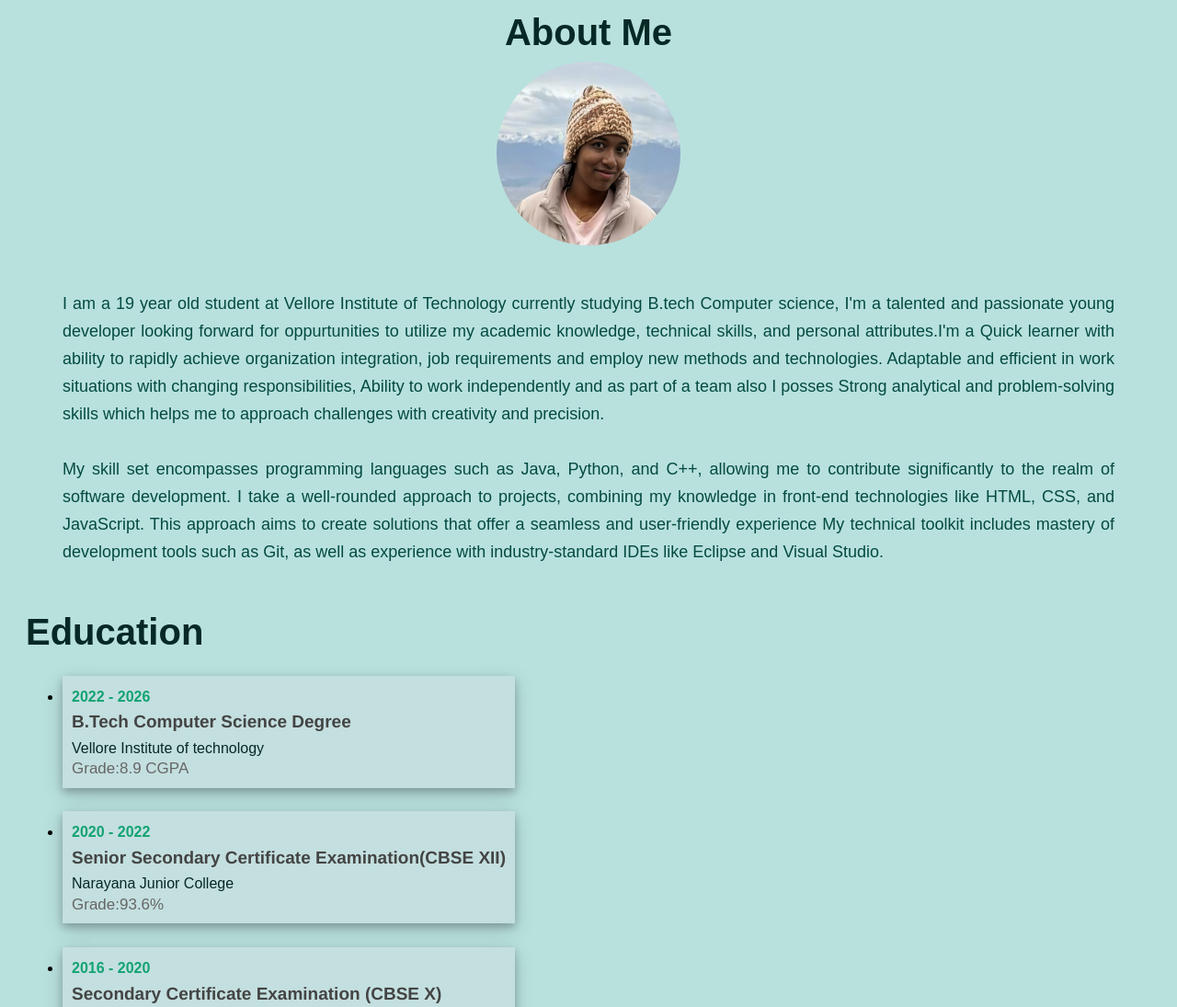
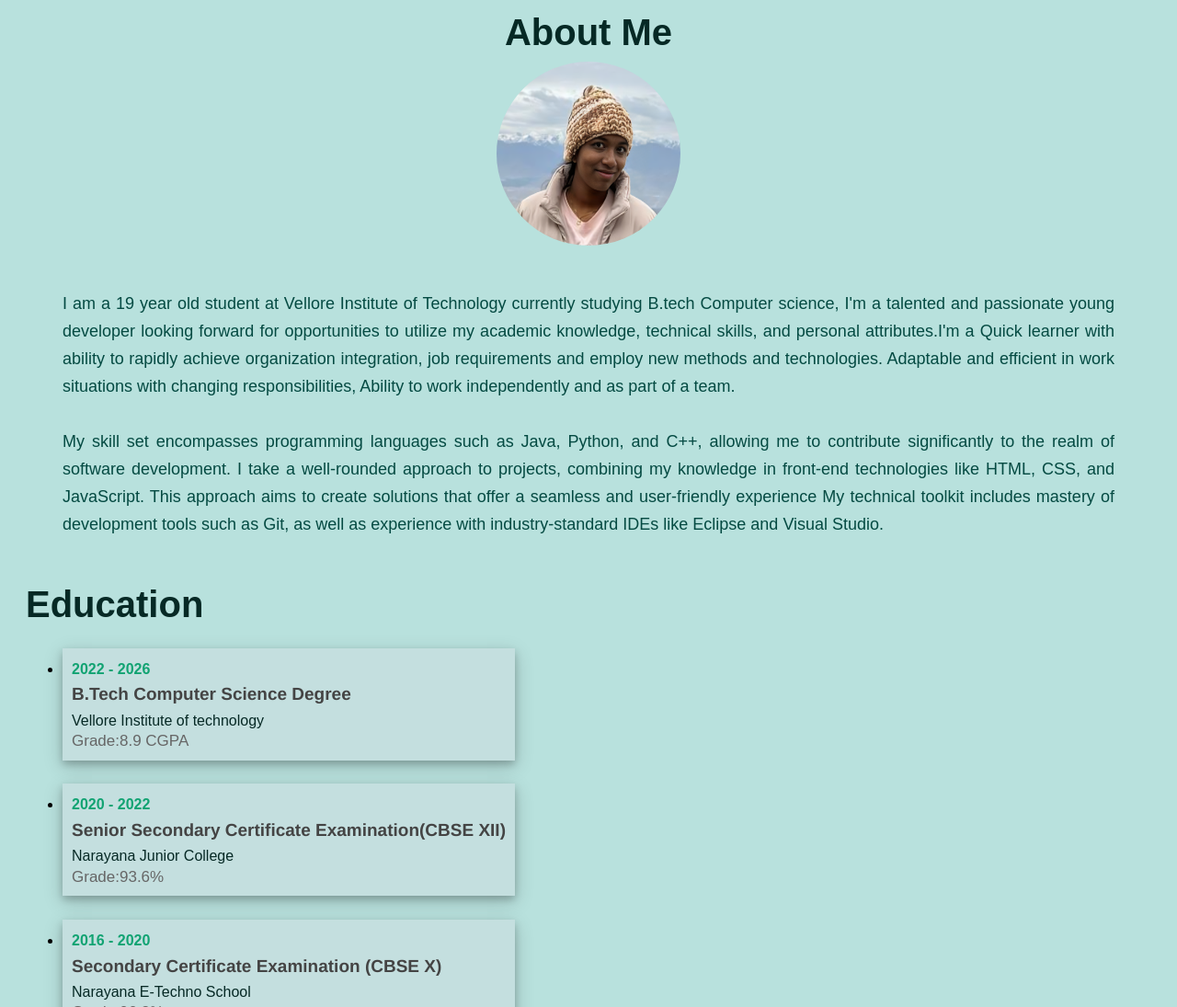
Before and after one commit to dhanya0053/portfolio, a plain HTML site: page index.html in a window 1280 px wide. Shown: the part 610-1705 px from the top of the page at 92% size. Drawn offline with Linux system fonts and the light colour scheme.

Commit message:
Update index.html

```diff
--- a/index.html
+++ b/index.html
@@ -51,12 +51,12 @@
             <h2>About Me</h2>
             <img src="./Screenshot (99).png"alt="Dhanya_photo">
             <p>I am a 19 year old student at Vellore Institute of Technology currently studying B.tech Computer science,
-                 I'm a talented and passionate young developer looking forward for oppurtunities to utilize my academic knowledge,
+                 I'm a talented and passionate young developer looking forward for opportunities to utilize my academic knowledge,
                   technical skills, and personal attributes.I'm a Quick learner with ability to rapidly achieve organization integration,
                   job requirements and employ new methods and technologies.
                    Adaptable and efficient in work situations with changing responsibilities,
-                   Ability to work independently and as part of a team
-                   also I posses Strong analytical and problem-solving skills which helps me to  approach challenges with creativity and precision.
+                   Ability to work independently and as part of a team.
+
                    <br>
                    <br>
                    My skill set encompasses programming languages such as Java, Python, and C++,
```
